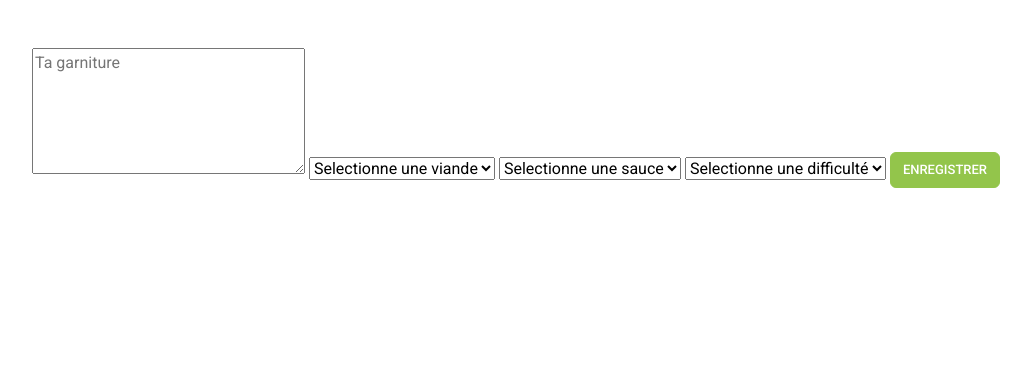
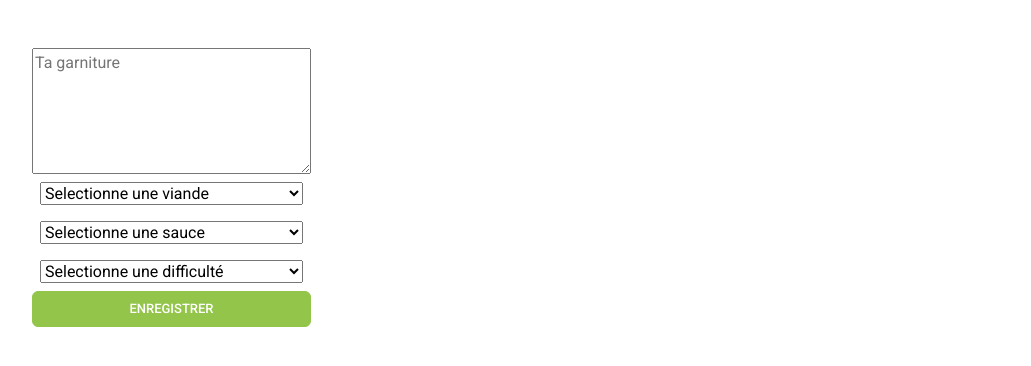
Before and after one commit to rubenj777/php_kebab, a PHP site: page /createKebab.php in a window 1280 px wide. Shown: the part 56-422 px from the top of the page, without its empty margins (50-1081 px from the left). Run offline with PHP 8.4, Linux system fonts and the light colour scheme.

Commit message:
crud working

```diff
--- a/createKebab.php
+++ b/createKebab.php
@@ -61,12 +61,12 @@ if (!empty($_POST['viande']) && ctype_digit($_POST['viande']) && !empty($_POST['
 
     <div class="container mt-5">
 
-        <form method="post">
+        <form method="post" class="d-flex flex-column w-25">
 
             <textarea placeholder="Ta garniture" name="garniture" id="" cols="30" rows="5"><?php if ($editMode) {
                                                                                                 echo $kebab['garniture'];
                                                                                             } ?></textarea>
-            <select name="viande">
+            <select name="viande" class="m-2">
                 <?php if ($editMode) { ?>
                     <option value="<?= $kebab['viande'] ?>"><?= $viandes[$kebab['viande'] - 1] ?></option>
                 <? } else { ?>
@@ -77,7 +77,7 @@ if (!empty($_POST['viande']) && ctype_digit($_POST['viande']) && !empty($_POST['
                 <option value="2">Veau</option>
                 <option value="3">Dinde</option>
             </select>
-            <select name="sauce">
+            <select name="sauce" class="m-2">
                 <?php if ($editMode) { ?>
                     <option value="<?= $kebab['sauce'] ?>"><?= $sauces[$kebab['sauce'] - 1] ?></option>
                 <? } else { ?>
@@ -87,7 +87,7 @@ if (!empty($_POST['viande']) && ctype_digit($_POST['viande']) && !empty($_POST['
                 <option value="2">Harissa</option>
                 <option value="3">Mayonnaise</option>
             </select>
-            <select name="difficulte">
+            <select name="difficulte" class="m-2">
                 <?php if ($editMode) { ?>
                     <option value="<?= $kebab['difficulte'] ?>"><?= $kebab['difficulte'] ?></option>
                 <? } else { ?>
```
Also changed, not shown: index.php (+8 -5 lines).
